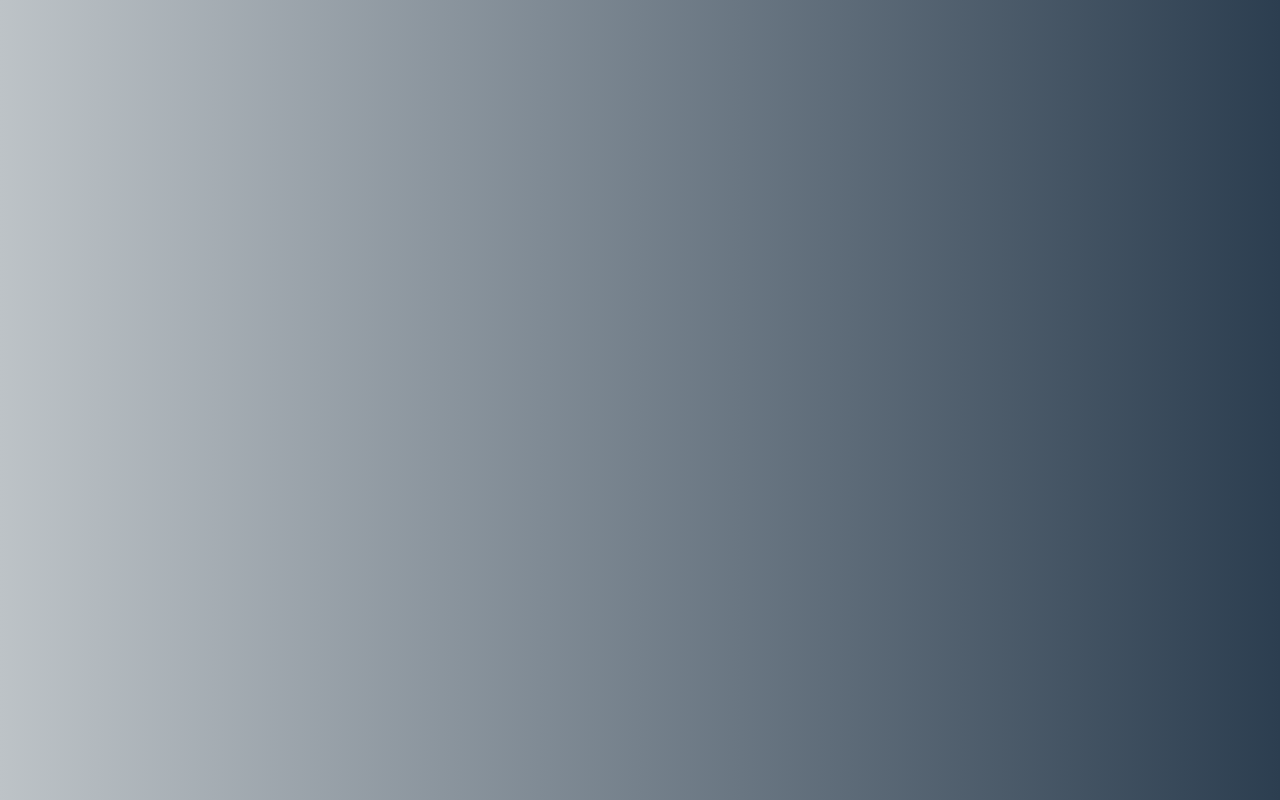
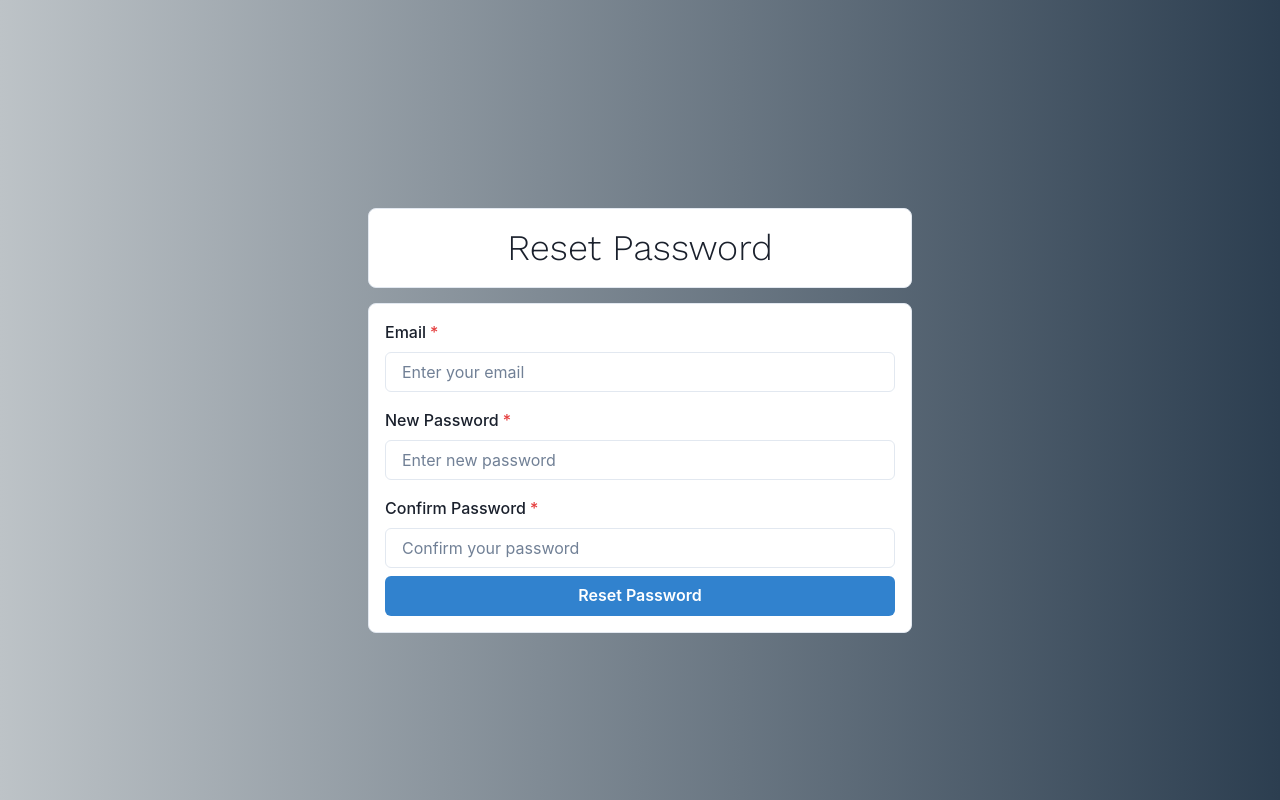
Before and after one commit to Nikk-05/Chit-Chat, a React (Vite) app in the folder frontend/: page /reset-password in a window 1280 px wide. Before the commit this address had no page. Built offline with nearby package versions, Linux system fonts and the light colour scheme.

Commit message:
Form control using Formik

```diff
--- a/frontend/package.json
+++ b/frontend/package.json
@@ -18,7 +18,8 @@
     "framer-motion": "^11.11.9",
     "react": "^18.3.1",
     "react-dom": "^18.3.1",
-    "react-router-dom": "^6.27.0"
+    "react-router-dom": "^6.27.0",
+    "yup": "^1.4.0"
   },
   "devDependencies": {
     "@eslint/js": "^9.11.1",
--- a/frontend/src/App.jsx
+++ b/frontend/src/App.jsx
@@ -2,8 +2,9 @@ import { useState } from 'react'
 import {Box} from '@chakra-ui/react'
 import './App.css'
 import { Route, Routes } from'react-router-dom'
-import Homepage from './pages/Homepage'
-import Chatpage from './pages/Chatpage'
+import Homepage from './pages/Homepage.jsx'
+import Chatpage from './pages/Chatpage.jsx'
+import ResetPassword from './components/ResetPassword.jsx'
 
 function App() {
   const [count, setCount] = useState(0)
@@ -13,6 +14,7 @@ function App() {
       <Routes>
         <Route exact path='/' element={<Homepage/>} />
         <Route exact path='/chat' element={<Chatpage/>} />
+        <Route path = '/reset-password' element={<ResetPassword/>} />
       </Routes>
     </div>
   )
--- a/frontend/src/components/Login.jsx
+++ b/frontend/src/components/Login.jsx
@@ -5,9 +5,11 @@ import {
     FormLabel,
     Input,
     Button,
-    Link,
-    Flex
+    Flex,
+    Link as ChakraLink
 } from '@chakra-ui/react'
+import { Link as ReactRouterLink } from 'react-router-dom'
+
 
 function Login() {
     const [logInData, setLogInData] = useState({
@@ -35,14 +37,14 @@ function Login() {
             <FormControl isRequired>
                 <Flex d='flex' flexDirection='row' alignItems='center' justifyContent='space-between'>
                     <FormLabel>Password</FormLabel>
-                    <Link to="#" text='sm' color='blue'>
+                    <ChakraLink as={ReactRouterLink} to="/reset-password" text='sm' color='blue' >
                         Forgot password?
-                    </Link>
+                    </ChakraLink>
                 </Flex>
                 <Input type="password" name="password" value={logInData.password} placeholder='Enter Your Password' onChange={handleChange} />
             </FormControl>
 
-            <Button onClick={handleSubmit} w='100%' bg='teal.200' mt='2' _hover={{ bg: 'blue', color: 'white' }}>Log In</Button>
+            <Button onClick={handleSubmit}  w='100%' bg='blue.500' color = 'white' mt='2' _hover={{ bg: 'blue.700'}}>Log In</Button>
 
         </Stack>
     )
--- /dev/null
+++ b/frontend/src/components/ResetPassword.jsx
@@ -0,0 +1,101 @@
+import React, { useState } from 'react'
+import { useNavigate } from 'react-router-dom'
+import {
+    Stack,
+    Box,
+    Text,
+    FormControl,
+    FormLabel,
+    Input,
+    Container,
+    Button,
+    useToast,
+    FormErrorMessage
+} from '@chakra-ui/react'
+import {Formik,Form, Field} from 'formik'
+import * as Yup from 'yup'
+
+const validationSchema = Yup.object({
+    email: Yup.string().email('Invalid email address').required('Email is required'),
+    newPassword: Yup.string().min(6, 'Password must be at least 6 characters').required('Password is required'),
+    confirmPassword: Yup.string()
+      .oneOf([Yup.ref('newPassword'), null], 'Passwords must match')
+      .required('Confirm Password is required'),
+  });
+
+
+const PasswordResetForm = () => {
+    const navigate = useNavigate()
+    const toast = useToast()
+    return (
+        <Formik
+        initialValues={{ email: '', newPassword: '', confirmPassword: '' }}
+        validationSchema={validationSchema}
+        onSubmit={(values) => {
+          console.log(values);
+          toast({
+            title: 'Password Reset Successful',
+            status: 'success',
+            duration: 6000,
+            isClosable: true,
+          })
+          navigate('/')
+        }}
+      >
+        {({ errors, touched, handleSubmit }) => (
+          <Form onSubmit={handleSubmit}>
+            {/* Email Field */}
+            <Field name="email">
+              {({ field }) => (
+                <FormControl isInvalid={errors.email && touched.email} isRequired>
+                  <FormLabel>Email</FormLabel>
+                  <Input {...field} type="email" placeholder="Enter your email" />
+                  {errors.email && touched.email ? <FormErrorMessage>{errors.email}</FormErrorMessage> : null}
+                </FormControl>
+              )}
+            </Field>
+
+            <Field name="newPassword">
+              {({ field }) => (
+                <FormControl isInvalid={errors.newPassword && touched.newPassword} isRequired mt={4}>
+                  <FormLabel>New Password</FormLabel>
+                  <Input {...field} type="password" placeholder="Enter new password" />
+                  {errors.newPassword && touched.newPassword ? <FormErrorMessage>{errors.newPassword}</FormErrorMessage> : null}
+                </FormControl>
+              )}
+            </Field>
+
+            <Field name="confirmPassword">
+              {({ field }) => (
+                <FormControl isInvalid={errors.confirmPassword && touched.confirmPassword} isRequired mt={4}>
+                  <FormLabel>Confirm Password</FormLabel>
+                  <Input {...field} type="password" placeholder="Confirm your password" />
+                  {errors.confirmPassword && touched.confirmPassword ? <FormErrorMessage>{errors.confirmPassword}</FormErrorMessage> : null}
+                </FormControl>
+              )}
+            </Field>
+
+            <Button type="submit" w='100%' bg='blue.500' color = 'white' mt='2' _hover={{ bg: 'blue.700'}}>
+              Reset Password
+            </Button>
+          </Form>
+        )}
+      </Formik>
+    )
+}
+
+const ResetPassword = () =>{
+    return (
+        <Container d='flex' justifyContent='center' maxW='xl' centerContent >
+            <Box d='flex' justifyContent='center' p="3" bg='white' w='100%' m="40px 0 15px 0" borderRadius='lg' borderWidth={'1px'}>
+                <Text textAlign='center' fontSize='4xl' fontFamily="work sans" >Reset Password</Text>
+            </Box>
+            <Box bgColor='white' w='100%' borderRadius='lg' p='4' borderWidth='1px'>
+                <Stack spacing={2}>
+                    <PasswordResetForm/>
+                </Stack>
+            </Box>
+        </Container> )
+}
+
+export default ResetPassword;
--- a/frontend/src/components/SignUp.jsx
+++ b/frontend/src/components/SignUp.jsx
@@ -4,10 +4,12 @@ import {
     FormControl,
     FormLabel,
     Input,
-    Button
+    Button,
+    useToast
 } from '@chakra-ui/react'
 
 const SignUp = () => {
+    const toast = useToast()
     const [passwordValid, setPasswordValid] = useState(true);
     const [signUpData, setSignUpData] = useState({
         name: '',
@@ -33,7 +35,12 @@ const SignUp = () => {
     const submitHandler = (e) => {
         e.preventDefault()
         if (signUpData.password !== signUpData.confirmPassword) {
-            return;
+            toast({
+                title: 'Password and Confirm Password are not the same',
+                status: 'error',
+                duration: 6000,
+                isClosable: true,
+              })
         }
         console.log(signUpData)
         // clear the state data
@@ -99,7 +106,7 @@ const SignUp = () => {
                     onChange={handleChange}
                 />
             </FormControl>
-            <Button onClick={submitHandler} w='100%' bg='teal.200' mt='2' _hover={{ bg: 'blue', color: 'white' }}>Sign Up</Button>
+            <Button onClick={submitHandler}  w='100%' bg='blue.500' color = 'white' mt='2' _hover={{ bg: 'blue.700'}}>Sign Up</Button>
         </VStack>
     )
 }
--- a/frontend/src/components/Tabs.jsx
+++ b/frontend/src/components/Tabs.jsx
@@ -3,7 +3,8 @@ import {
     TabList,
     TabPanels,
     Tab,
-    TabPanel
+    TabPanel,
+    Link
 } from '@chakra-ui/react'
 import Login from './Login.jsx';
 import SignUp from './SignUp.jsx'
--- a/frontend/src/pages/Homepage.jsx
+++ b/frontend/src/pages/Homepage.jsx
@@ -11,7 +11,7 @@ import Tabs from '../components/Tabs.jsx'
 
 function Homepage() {
     return (
-        <Container maxW='xl' centerContent>
+        <Container d='flex' justifyContent='center' maxW='xl' centerContent>
             <Box
                 d='flex'
                 justifyContent='center'
@@ -27,7 +27,6 @@ function Homepage() {
             <Box bgColor='white' w='100%' borderRadius='lg' p='4' borderWidth='1px'>
                 <Tabs/>
             </Box>
-
         </Container>
     )
 }
```
Also changed, not shown: 1 other file (tests, documents, lock files or other folders).
